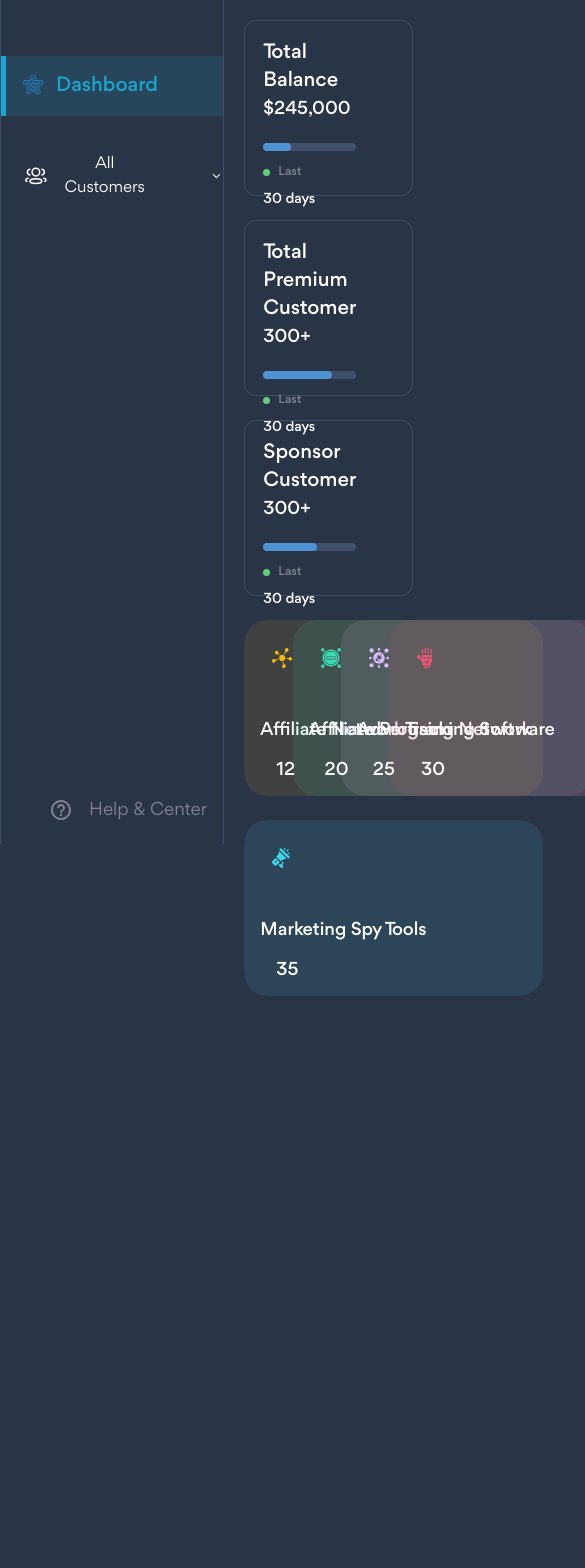
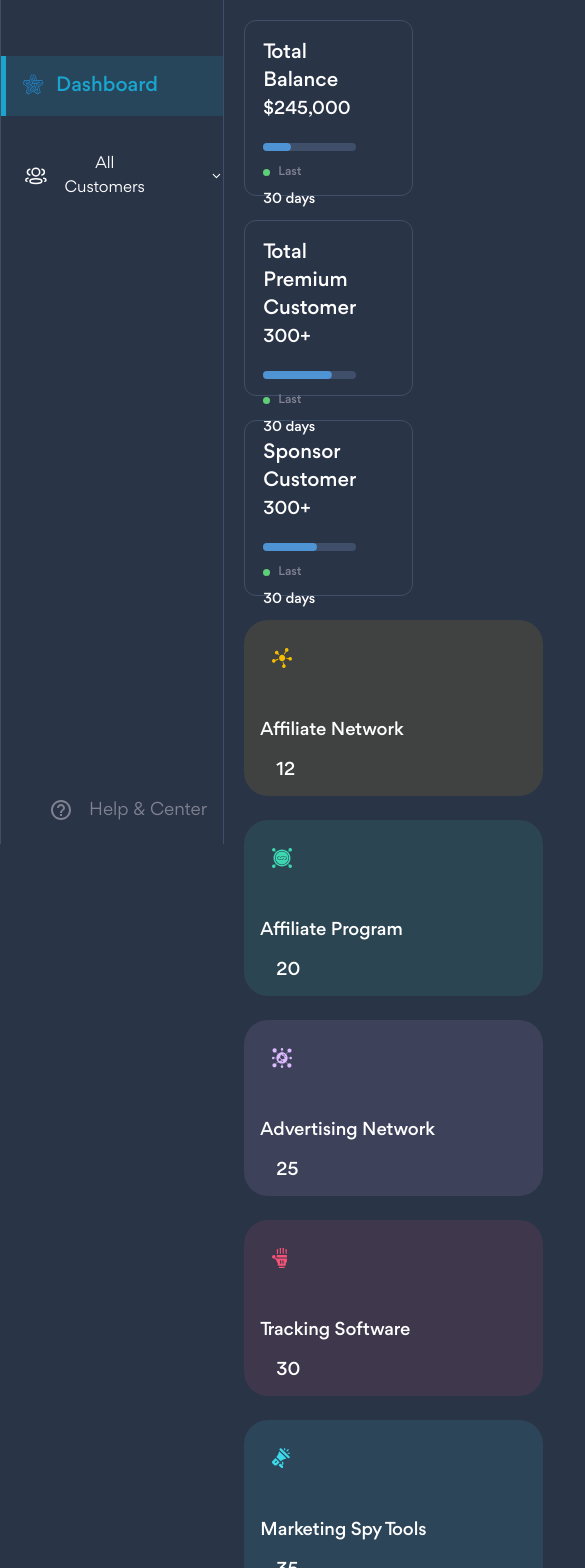
Before and after one commit to AFM-Taha/affling, a Next.js app: page /admin/dashboard in a window 390 px wide. Shown: the top 1568 px of the page, 585 px wide, since content can reach past the window. Before the commit the page ends 1016 px from the top, so only its background shows below. Built offline with nearby package versions, Linux system fonts and the light colour scheme.

Commit message:
improve admin dashboard responsiveness

```diff
--- a/src/pages/admin/dashboard/index.tsx
+++ b/src/pages/admin/dashboard/index.tsx
@@ -35,7 +35,7 @@ export default function Dashboard() {
       </div>
 
       {/* ----- Small Cards ----- */}
-      <div className="mt-6 grid grid-cols-4 gap-6">
+      <div className="mt-6 grid grid-cols-1 gap-6 md:grid-cols-2 lg:grid-cols-3 xl:grid-cols-4">
         <DashboardSmallCard
           bg={'bg-[#f5bc00]'}
           title={'Affiliate Network'}
```
